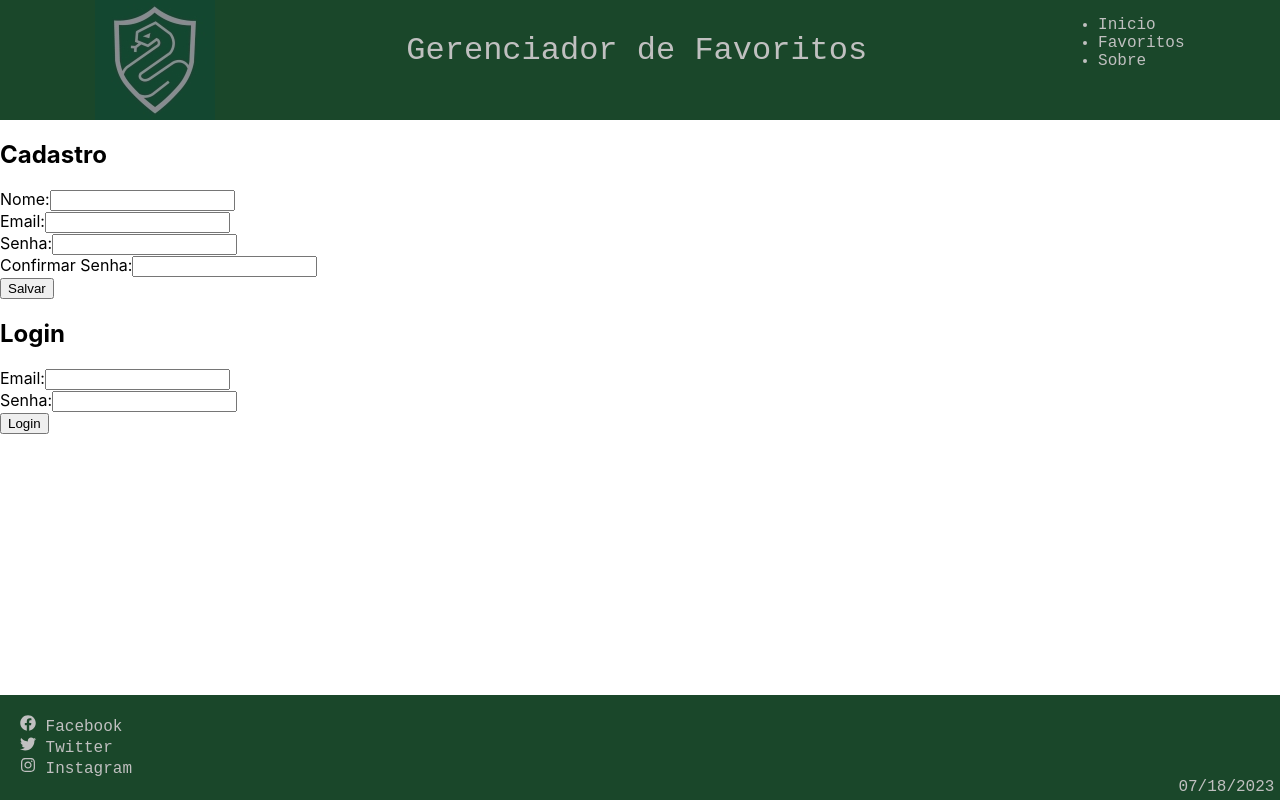
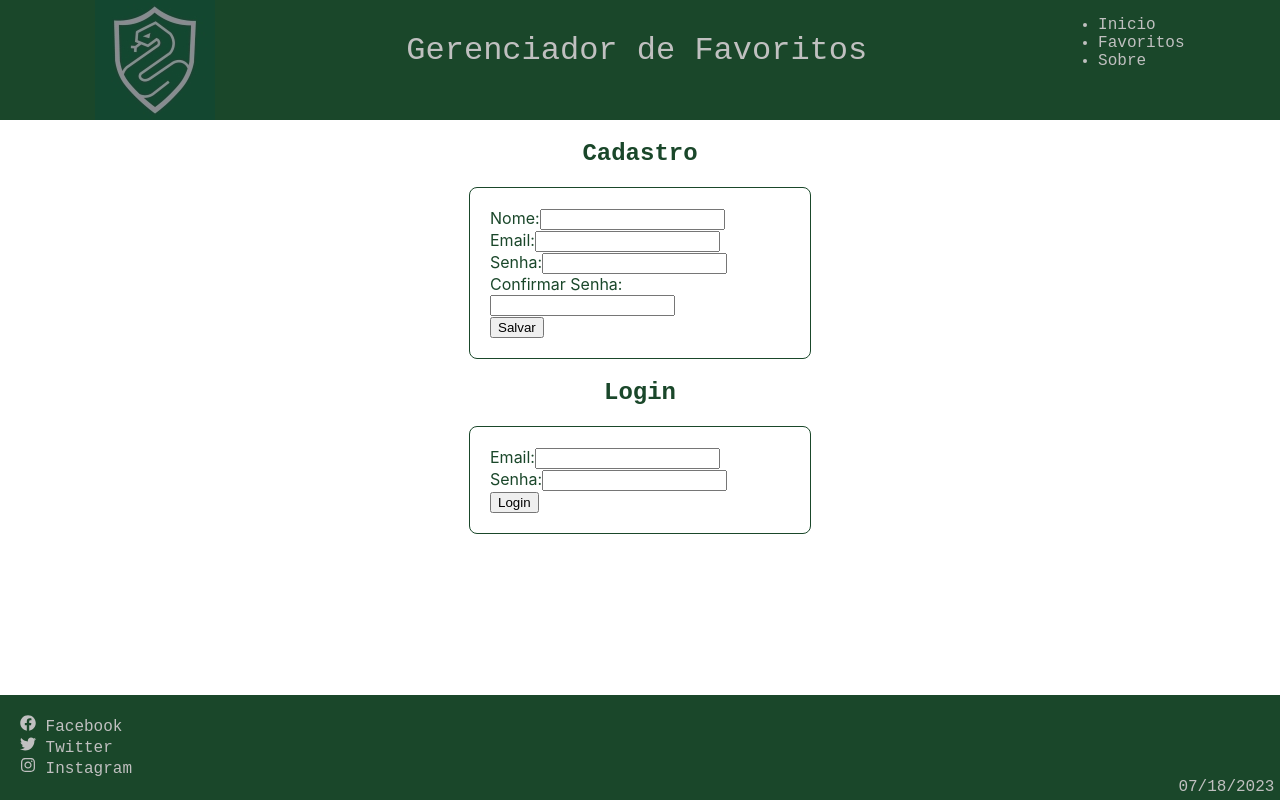
Before and after one commit to sabrinayohana/favio, a React (Create React App) app: page / in a window 1280 px wide. Built offline with nearby package versions, Linux system fonts and the light colour scheme.

Commit message:
att styles

```diff
--- a/src/componentes/CadastroUsuario/CadrastoUsuario.module.css
+++ b/src/componentes/CadastroUsuario/CadrastoUsuario.module.css
@@ -0,0 +1,23 @@
+.container {
+    display: flex;
+    justify-content: center;
+    align-items: center;
+    flex-direction: column;
+}
+
+.forms {
+    width: 300px;
+    padding: 20px;
+    border: 1px solid  #1a472a;
+    border-radius: 8px;
+
+}
+
+label {
+    color:#1a472a
+}
+
+.titulo {
+    font-family: 'Courier New', monospace;
+    color: #1a472a;
+}
--- a/src/componentes/CadastroUsuario/index.jsx
+++ b/src/componentes/CadastroUsuario/index.jsx
@@ -26,8 +26,8 @@
 
   return(
     <div className={styles.container}>
-      <h2>Cadastro</h2>
-      <form className={styles.form}>
+      <h2 className={styles.titulo}>Cadastro</h2>
+      <form className={styles.forms}>
       <div/>
       <label>Nome:</label>
       <input
--- a/src/componentes/FazerLogin/FazerLogin.module.css
+++ b/src/componentes/FazerLogin/FazerLogin.module.css
@@ -0,0 +1,24 @@
+.container {
+    display: flex;
+    justify-content: center;
+    align-items: center;
+    flex-direction: column;
+}
+
+
+
+.forms {
+    width: 300px;
+    padding: 20px;
+    border: 1px solid  #1a472a;
+    border-radius: 8px;
+}
+
+.titulo {
+    font-family: 'Courier New', monospace;
+    color: #1a472a;
+}
+
+body{
+
+}
--- a/src/componentes/FazerLogin/index.jsx
+++ b/src/componentes/FazerLogin/index.jsx
@@ -20,8 +20,8 @@
 
     return (
         <div className={styles.container}>
-         <h2>Login</h2>
-            <form className={styles.form}>
+         <h2 className={styles.titulo}>Login</h2>
+            <form className={styles.forms}>
             <div/>
             <label>Email:</label>
             <input
```
